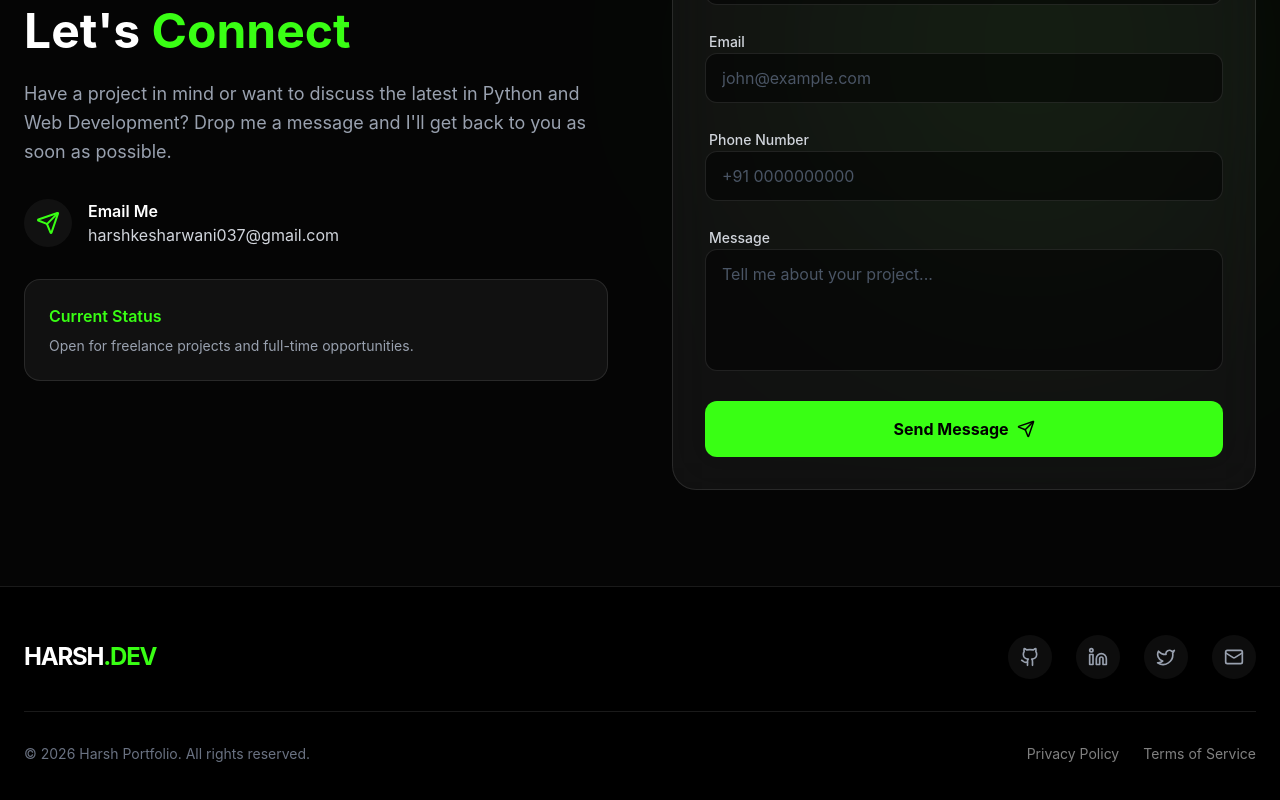
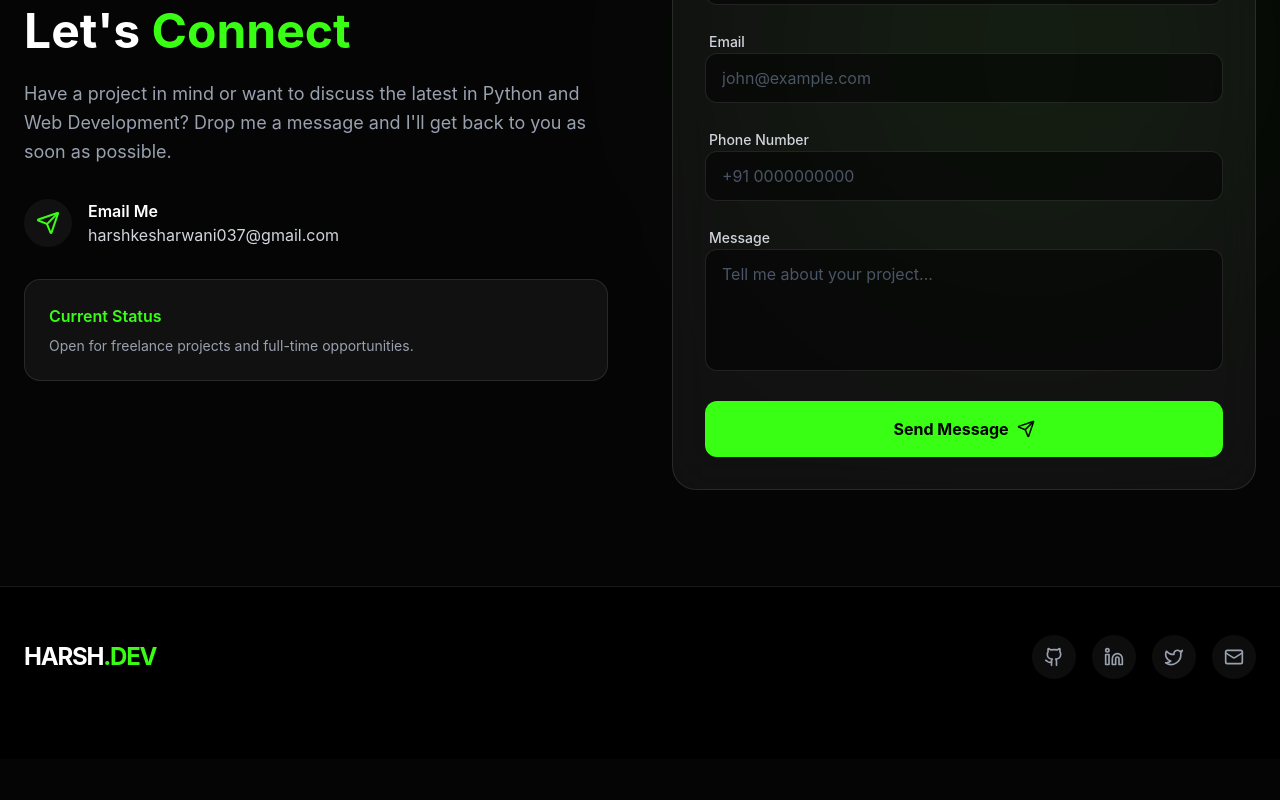
Before and after one commit to Harsh-GitHup/harsh_portfolio, a React (Vite) app: page / in a window 1280 px wide. Shown: the part 5329-6129 px from the top of the page. After the commit the page ends 6088 px from the top, so only its background shows below. Built offline with nearby package versions, Linux system fonts and the light colour scheme; no server answers.

Commit message:
♻️ Refactor footer component layout and content
Remove the unwanted "Privacy Policy" and "Terms of Service" links

```diff
--- a/src/app/components/Footer.tsx
+++ b/src/app/components/Footer.tsx
@@ -12,19 +12,12 @@ export const Footer = () => {
             <span className="text-[#39ff14]">.DEV</span>
           </div>
 
-          <div className="flex gap-6">
+          {/* Social Links */}
+          <div className="flex gap-4">
             <SocialLink href="https://github.com/Harsh-GitHup" icon={<Github size={20} />} />
             <SocialLink href="https://www.linkedin.com/in/harshkesharwani" icon={<Linkedin size={20} />} />
             <SocialLink href="https://x.com/HarshKesha91325" icon={<Twitter size={20} />} />
             <SocialLink href="mailto:harshkesharwani037@gmail.com" icon={<Mail size={20} />} />
-          </div>
-        </div>
-
-        <div className="pt-8 border-t border-white/10 flex flex-col md:flex-row justify-between items-center gap-4 text-sm text-gray-500">
-          <p>© 2026 Harsh Portfolio. All rights reserved.</p>
-          <div className="flex gap-6">
-            <a href="#privacy-policy" className="hover:text-white transition-colors disabled-link">Privacy Policy</a>
-            <a href="#terms-of-service" className="hover:text-white transition-colors disabled-link">Terms of Service</a>
           </div>
         </div>
       </div>
```
